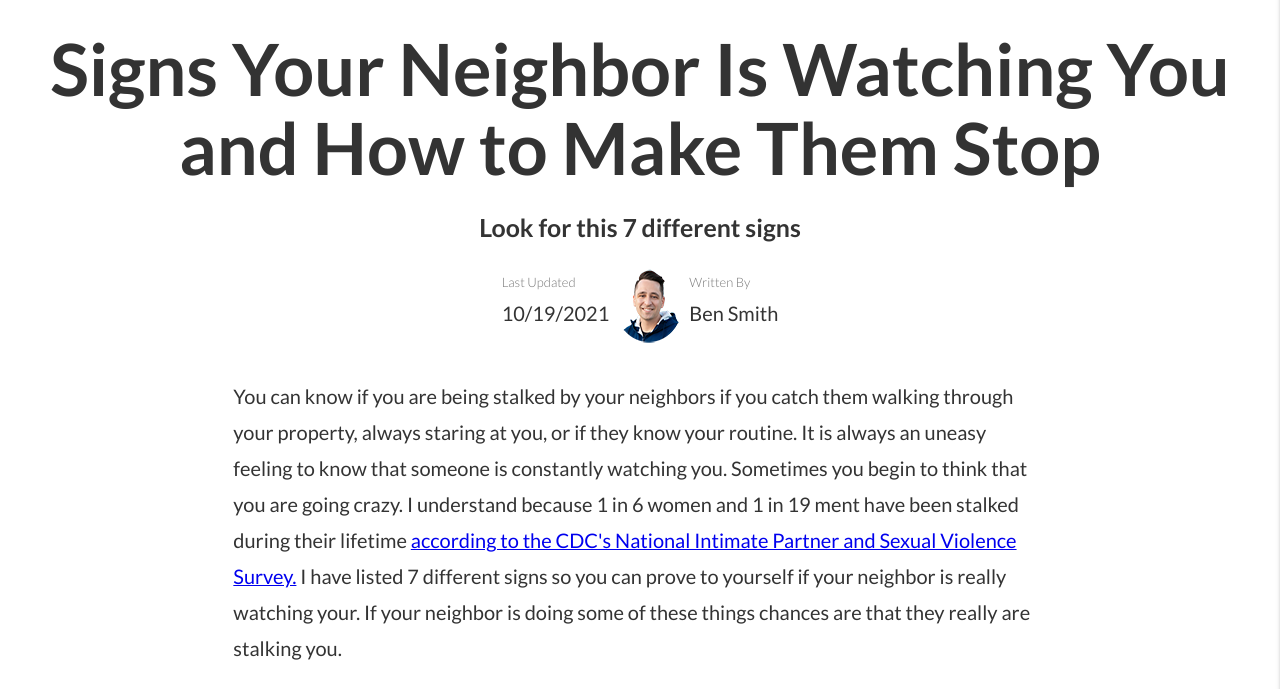
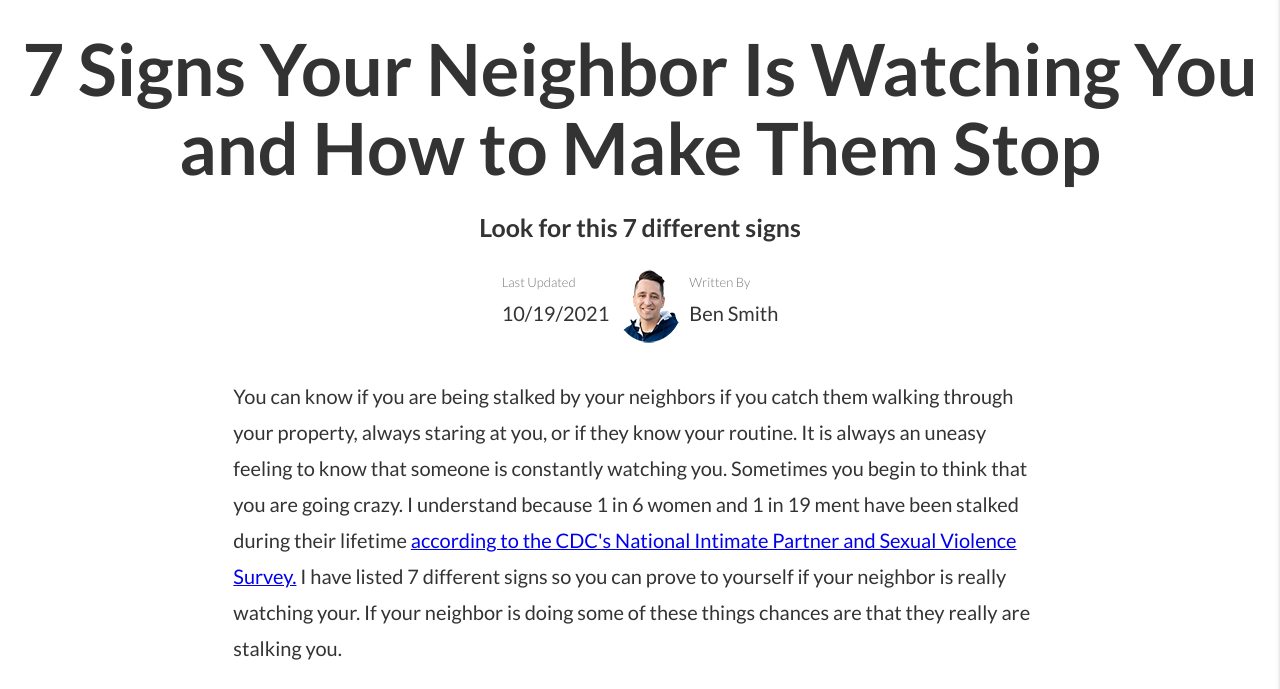
Before and after one commit to bsmith20681/security-site, a Gatsby site: page /posts/signs-your-neighbor-is-watching-you-and-how-to-make-them-stop/ in a window 1280 px wide. Shown: the part 87-776 px from the top of the page. Built offline with nearby package versions, Linux system fonts and the light colour scheme; Gatsby itself is replaced by a stand-in of ours; some packages are replaced by stand-ins of ours.

Commit message:
updated title

```diff
--- a/src/posts/signs-your-neighbor-is-watching-you-and-how-to-make-them-stop.mdx
+++ b/src/posts/signs-your-neighbor-is-watching-you-and-how-to-make-them-stop.mdx
@@ -1,5 +1,5 @@
 ---
-title: "Signs Your Neighbor Is Watching You and How to Make Them Stop"
+title: "7 Signs Your Neighbor Is Watching You and How to Make Them Stop"
 subTitle: "Look for this 7 different signs"
 description: "There are 7 signs that your neighbor is watching you. Let's take a deep dive into each one."
 authorName: "Ben Smith"
```
